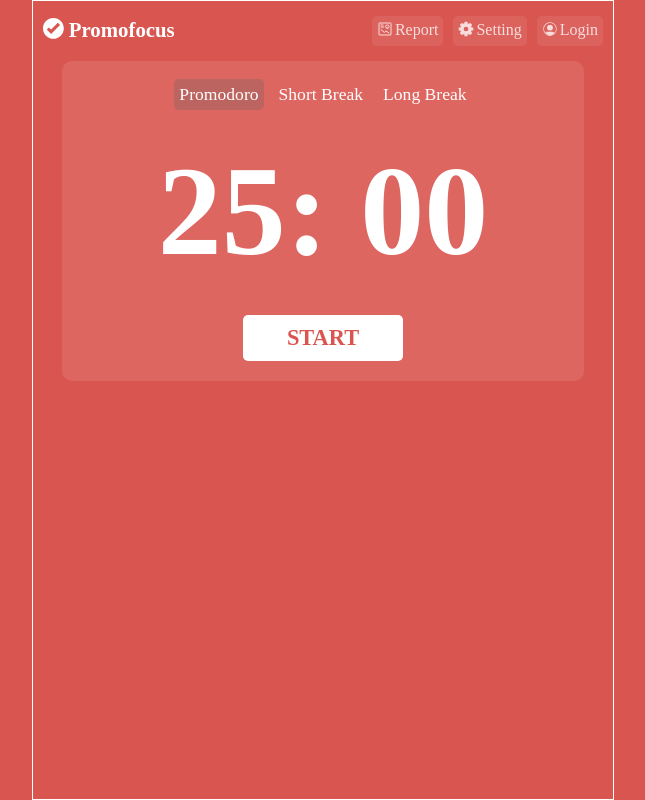
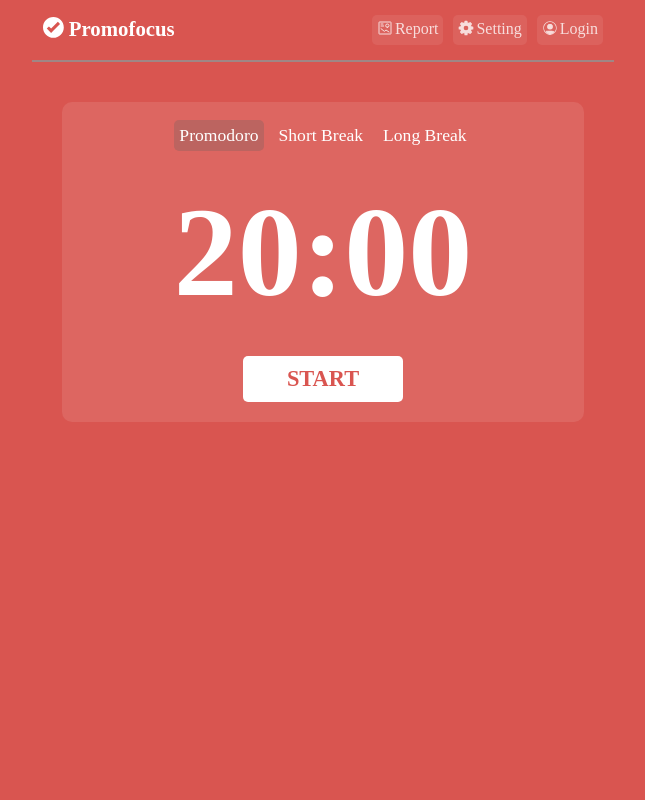
Before and after one commit to JugurthaMoad/PromodoFocus, a React (Create React App) app: page / in a window 1280 px wide. Shown: the whole page, without its empty margins (317-962 px from the left). Built offline with nearby package versions, Linux system fonts and the light colour scheme.

Commit message:
firt part

```diff
--- a/src/components/promodo.tsx
+++ b/src/components/promodo.tsx
@@ -7,23 +7,55 @@ const Promodo = () => {
     "rgb(76, 145, 149)",
     "rgb(69, 124, 163)",
   ];
-
+  const options: number[] = [0, 1, 2]; // promo short long break
+  const active: number[] = [0, 1, 2]; // the list of buttons
+  const [option, setOption] = useState(options[0]);
   const [color, setColor] = useState(colors[0]);
+  const [activeButton, setActiveButton] = useState(active[0]);
+  const [work, setWork] = useState(20);
+  const [shortBreak, setShort] = useState(1);
+  const [longBreak, setLong] = useState(2);
+  const choices: number[] = [work, shortBreak, longBreak];
+  const [choice, setChoice] = useState(choices[0]);
+  const [promodo, setPromodo] = useState(choice); // minuts for promodo
+  const [time, setTime] = useState(promodo * 60);
+  let min = Math.trunc(time / 60);
+  let sec = time % 60;
+  const [minuts, setMinuts] = useState(Math.trunc(time / 60));
+  const [seconds, setSeconds] = useState(time % 60);
+  const [stopTimer, setStopTimer] = useState(false);
   const changeColor = (color_number: number) => {
-    console.log("cliuck");
     setColor(colors[color_number]);
   };
-
+  const changeActiveButton = (button_number: number) => {
+    setActiveButton(active[button_number]);
+  };
+  const hundleOption = (option_number: number) => {
+    changeColor(option_number);
+    setOption(options[option_number]);
+    changeActiveButton(option_number);
+    setChoice(choices[option_number]);
+  };
+  const hundleStopTimer = (stop: boolean) => {
+    setStopTimer(stop);
+  };
   useEffect(() => {
-    console.log("useEffect");
-
     document.documentElement.style.setProperty("--color_background", color);
-  }, [color]);
+    setPromodo(choice);
+    setTime(promodo * 60);
+    setMinuts(time / 60);
+    setSeconds(time % 60);
+  }, [activeButton, color, choice, promodo, time, stopTimer]);
   return (
     <div id="promo" className="promo_container">
       <div className="promo_sub_container">
         <NavBar title="Coucou navbar" />
-        <Screen changeColor={changeColor} />
+        <Screen
+          hundleOption={hundleOption}
+          option={option}
+          activeButton={activeButton}
+          promodo={promodo}
+        />
       </div>
     </div>
   );
--- a/src/components/screen.tsx
+++ b/src/components/screen.tsx
@@ -1,35 +1,120 @@
-import { useState } from "react";
+import { exit } from "process";
+import { useState, useEffect, useRef } from "react";
 import { Stop } from "./logos";
 interface ScreenProps {
-  changeColor: (color_number: number) => void;
+  hundleOption: (option_number: number) => void;
+  option: number;
+  activeButton: number;
+  promodo: number;
 }
-const active: number[] = [0, 1, 2];
-const Screen = ({ changeColor }: ScreenProps) => {
-  const [activeButton, setActiveButton] = useState(active[0]);
+const Screen = ({
+  hundleOption,
+  option,
+  activeButton,
+  promodo,
+}: ScreenProps) => {
   const [stop, setStop] = useState(false);
   const [showAlert, setShowAlert] = useState(false);
+  const [timer, setTimer] = useState(promodo * 60);
+  const temps = useRef(timer);
+  let min = Math.trunc(timer / 60);
+  let sec = timer % 60;
+  let paused = useRef(true);
+  let interval_id = useRef<any>(0);
+  const [minuts, setMinuts] = useState(min);
+  const [seconds, setSeconds] = useState(sec);
+
   const hundleClick = (color_number: number): void => {
-    changeColor(color_number);
-    setActiveButton(active[color_number]);
+    hundleOption(color_number);
   };
+
   const hundleStart = (): void => {
-    setStop(true);
+    if (stop === false) {
+      paused.current = false;
+      setStop(true);
+      startCount();
+    }
   };
   const hundleStop = (): void => {
-    console.log("stop");
+    paused.current = true;
     setStop(false);
     setShowAlert(true);
+    startCount();
   };
   const hundleAlert_can = () => {
-    console.log("cancel");
     setShowAlert(false);
+
+    paused.current = false;
+    setStop(true);
+    startCount();
   };
+
   const hundleAlert_ok = () => {
-    console.log("ok");
+    paused.current = true;
+    setStop(false);
     setShowAlert(false);
+    if (option !== 0) {
+      hundleOption(0);
+    } else {
+      hundleOption(1);
+    }
+    startCount();
   };
+  const renderMinuts = () => {
+    return <span>{minuts < 10 ? "0" + minuts : minuts}</span>;
+  };
+  const renderSeconds = () => {
+    return <span>{seconds < 10 ? "0" + seconds : seconds}</span>;
+  };
+  const renderTimer = () => {
+    return (
+      <>
+        <span>
+          {renderMinuts()}:{renderSeconds()}
+        </span>
+      </>
+    );
+  };
+  const hundleTime = (min: number, sec: number) => {
+    setMinuts(min);
+    setSeconds(sec);
+  };
+
+  const timerTest = () => {
+    temps.current = temps.current <= 0 ? 0 : temps.current - 1;
+    min = Math.trunc(temps.current / 60);
+    sec = temps.current % 60;
+    hundleTime(min, sec);
+    if (min <= 0 && sec <= 0) {
+      clearInterval(interval_id.current);
+      if (option !== 0) {
+        hundleOption(0);
+      } else {
+        hundleOption(1);
+      }
+    }
+  };
+
+  const startCount = () => {
+    if (paused.current === false) {
+      interval_id.current = setInterval(timerTest, 1000);
+    } else {
+      clearInterval(interval_id.current);
+    }
+  };
+
+  useEffect(() => {
+    setTimer(promodo * 60);
+    setMinuts(Math.trunc(timer / 60));
+    setSeconds(timer % 60);
+    paused.current = true;
+    temps.current = timer;
+    setStop(false);
+    clearInterval(interval_id.current);
+  }, [promodo, timer]);
   return (
     <div className="screen_container">
+      <div className="promo_timer"></div>
       <div className="counter_container">
         <div className="c_buttons_container">
           <div
@@ -58,7 +143,7 @@ const Screen = ({ changeColor }: ScreenProps) => {
           </div>
         </div>
         <div className="timer_container">
-          <span className="time">25: 00</span>
+          <span className="time">{renderTimer()}</span>
         </div>
         <div className="screen_buttons">
           <span onClick={hundleStart} className="screen_button">
--- a/src/style.css
+++ b/src/style.css
@@ -29,9 +29,14 @@ Promo component
 }
 
 .promo_sub_container {
-  border: 1px solid white;
   width: 100%;
   height: fullheight;
+}
+
+.promo_timer {
+  width: 100%;
+  margin: 0px 0px 40px 0px;
+  border: 0.7px solid rgba(147, 145, 145, 0.815);
 }
 
 @media screen and (min-width: 660px) {
@@ -112,6 +117,8 @@ screen component
 .screen_container {
   width: 100%;
   display: flex;
+  flex-direction: column;
+  align-items: center;
   justify-content: center;
 }
 .counter_container {
```
